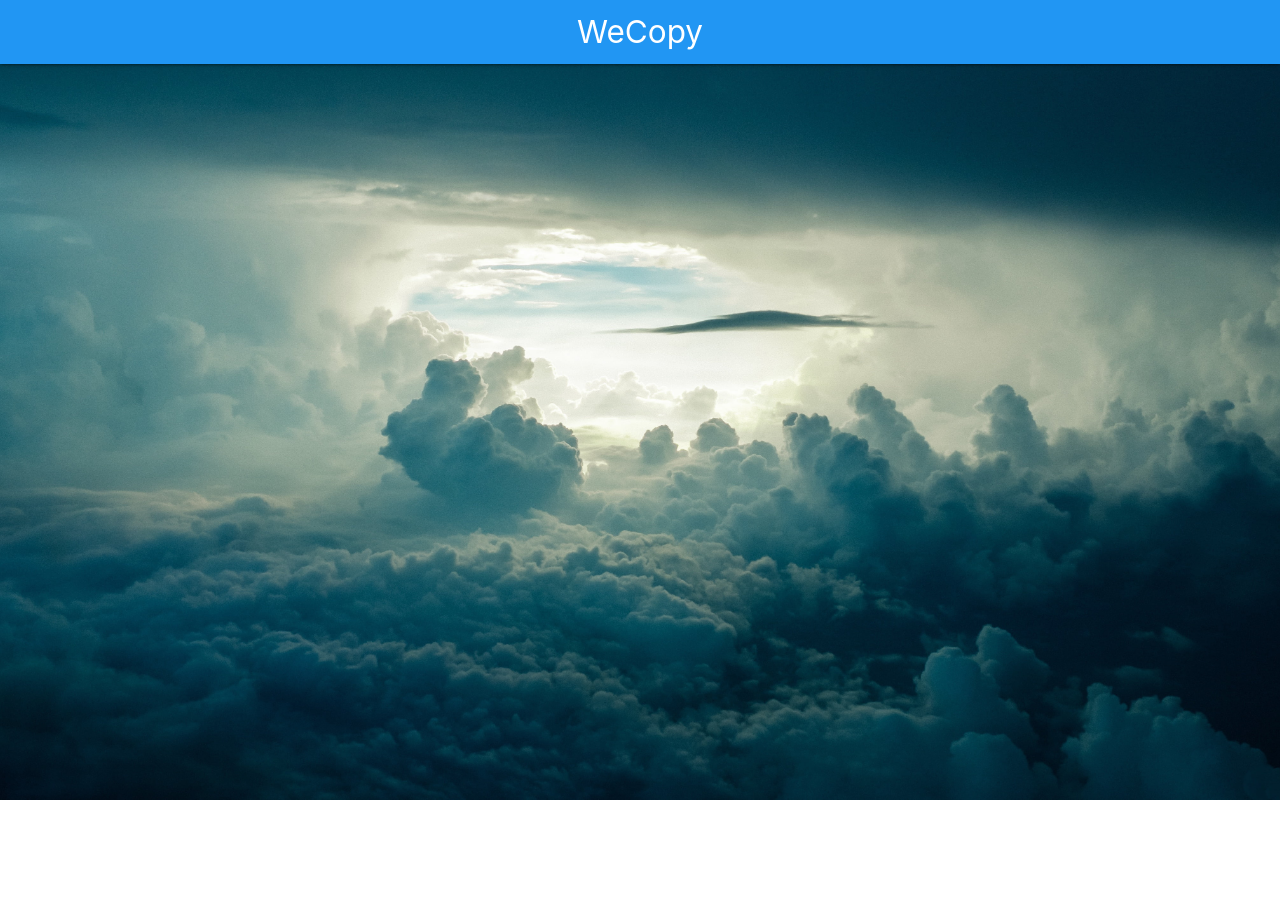
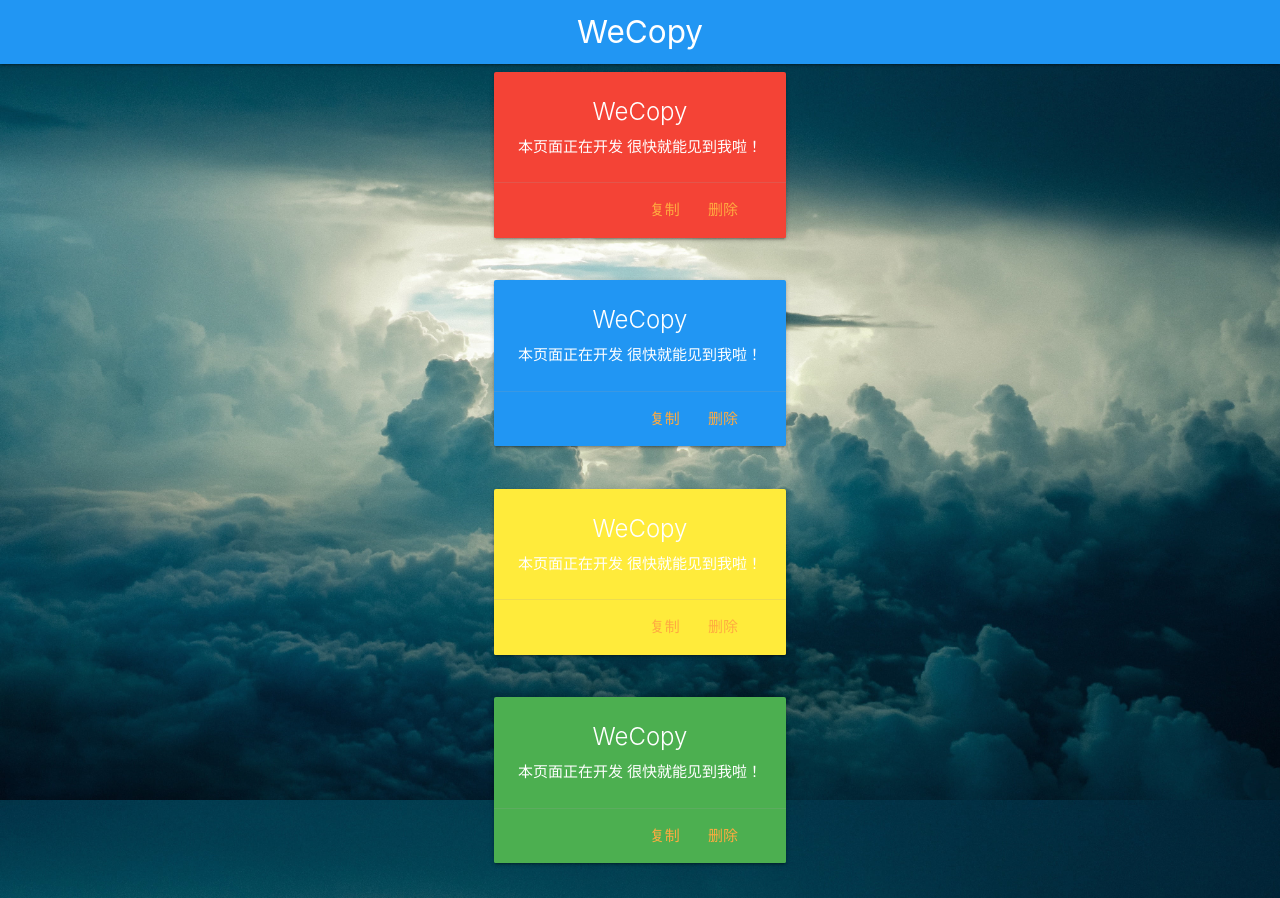
Before and after one commit to NanoKylin/WeCopy, a plain HTML site: page pages/main.html in a window 1280 px wide. Before the commit the page ends 800 px from the top, so only its background shows below. Drawn offline with Linux system fonts and the light colour scheme.

Commit message:
:sparkles: Feat: Main Page

```diff
--- a/js/wecopy.js
+++ b/js/wecopy.js
@@ -23,3 +23,7 @@ function login() {
         alert('当前浏览器不支持WebSocket 请更换浏览器');
     }
 }
+
+function loadDefaultCopy() {
+    document.write("<div class=\"row\"><div class=\"col s12 m6\"><div class=\"card blue-grey darken-1\"><div class=\"card-content white-text\"><span class=\"card-title\">卡片标题</span><p>我是一个很简单的卡片。我很擅长于包含少量的信息。我很方便，因为我只需要一个小标记就可以有效地使用。</p></div><div class=\"card-action\"><a href=\"#\">这是一个链接</a><a href=\"#\">这是一个链接</a></div></div></div></div>")
+}
--- a/pages/main.html
+++ b/pages/main.html
@@ -27,16 +27,87 @@
             background-size: cover;
             overflow: hidden;
         }
+
+        #container {
+            width: 100%;
+            overflow: auto;
+            margin: 0 auto;
+        }
     </style>
 </head>
 
-<body>
+<body id="container">
     <!--Import jQuery before materialize.js-->
     <script type="text/javascript" src="../js/jquery-3.5.1.js"></script>
     <script type="text/javascript" src="../js/materialize.min.js"></script>
+    <script type="text/javascript" src="../js/wecopy.js"></script>
     <nav>
         <div class="nav-wrapper blue">
             <a href="#" class="brand-logo center">WeCopy</a>
         </div>
     </nav>
+    <div class="valign-wrapper">
+        <div class="row">
+            <div class="col s12 m12">
+                <div class="card red">
+                    <div class="card-content white-text center">
+                        <span class="card-title">WeCopy</span>
+                        <p>本页面正在开发 很快就能见到我啦！</p>
+                    </div>
+                    <div class="card-action right-align">
+                        <a href="#">复制</a>
+                        <a href="#">删除</a>
+                    </div>
+                </div>
+            </div>
+        </div>
+    </div>
+    <div class="valign-wrapper">
+        <div class="row">
+            <div class="col s12 m12">
+                <div class="card blue">
+                    <div class="card-content white-text center">
+                        <span class="card-title">WeCopy</span>
+                        <p>本页面正在开发 很快就能见到我啦！</p>
+                    </div>
+                    <div class="card-action right-align">
+                        <a href="#">复制</a>
+                        <a href="#">删除</a>
+                    </div>
+                </div>
+            </div>
+        </div>
+    </div>
+    <div class="valign-wrapper">
+        <div class="row">
+            <div class="col s12 m12">
+                <div class="card yellow">
+                    <div class="card-content white-text center">
+                        <span class="card-title">WeCopy</span>
+                        <p>本页面正在开发 很快就能见到我啦！</p>
+                    </div>
+                    <div class="card-action right-align">
+                        <a href="#">复制</a>
+                        <a href="#">删除</a>
+                    </div>
+                </div>
+            </div>
+        </div>
+    </div>
+    <div class="valign-wrapper">
+        <div class="row">
+            <div class="col s12 m12">
+                <div class="card green">
+                    <div class="card-content white-text center">
+                        <span class="card-title">WeCopy</span>
+                        <p>本页面正在开发 很快就能见到我啦！</p>
+                    </div>
+                    <div class="card-action right-align">
+                        <a href="#">复制</a>
+                        <a href="#">删除</a>
+                    </div>
+                </div>
+            </div>
+        </div>
+    </div>
 </body>
```
